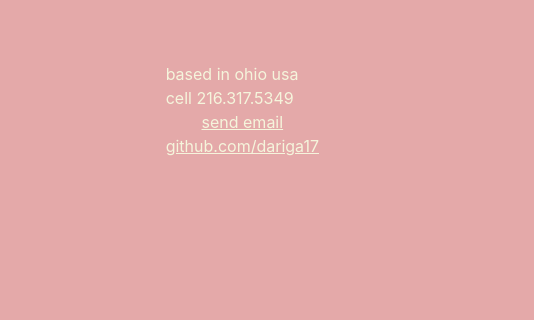
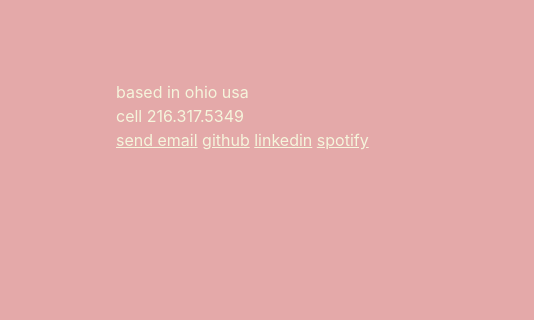
Before and after one commit to dariga17/portfolio001, a plain HTML site: page index.html in a window 1280 px wide. Shown: the part 2850-3170 px from the top of the page, 746-1280 px from the left. Drawn offline with Linux system fonts and the light colour scheme.

Commit message:
add links

```diff
--- a/index.html
+++ b/index.html
@@ -122,8 +122,10 @@
         <address>
           based in ohio usa<br />
           cell 216.317.5349<br />
-          <a href="mailto:darigaiskakova@icloud.com" class="flex-row">send email</a>
-          <a href="https://github.com/dariga17" class="flex-row">github.com/dariga17</a>
+          <a href="mailto:darigaiskakova@icloud.com">send email</a>
+          <a href="https://github.com/dariga17">github</a>
+          <a href="https://www.linkedin.com/in/dariga-iskakova-1b67a9195/">linkedin</a>
+          <a href="https://open.spotify.com/user/12172326201">spotify</a>
         </address>
 
       </div>
```
